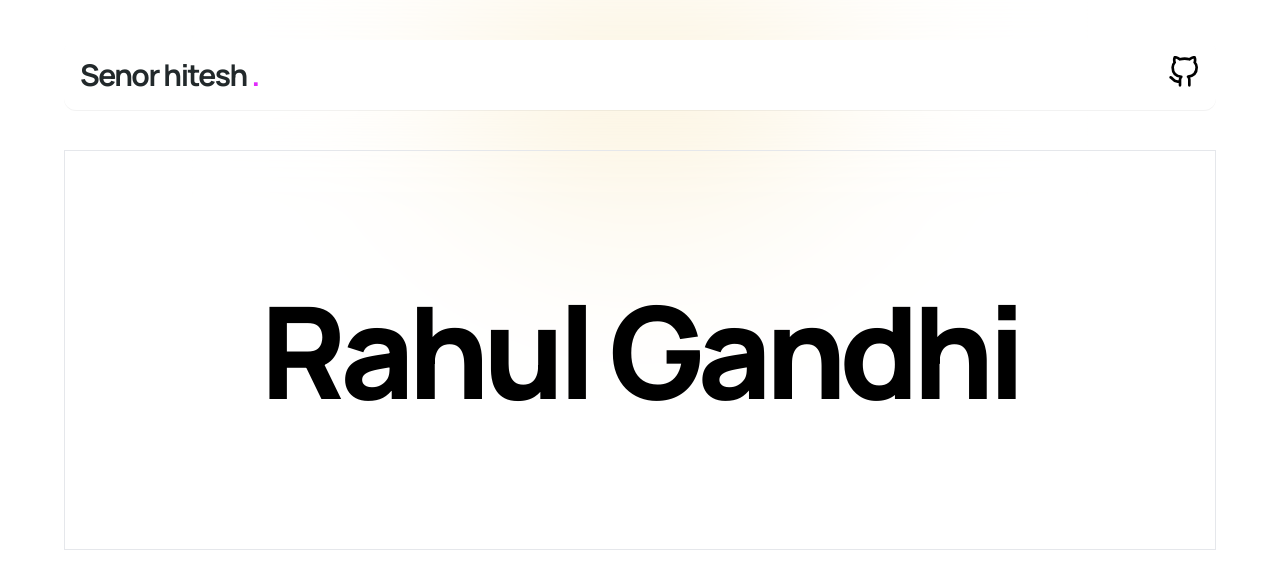
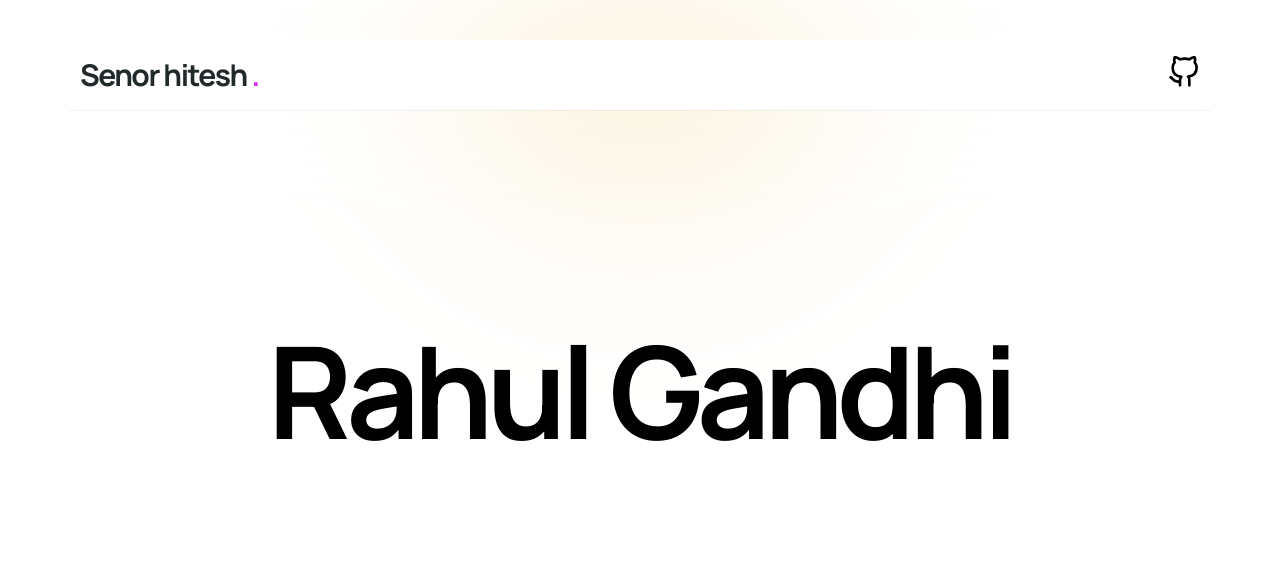
Before and after one commit to senorhitesh/Aloo-To-Sona, a React (Vite) app in the folder Allo-to-Gold/: page / in a window 1280 px wide. Shown: the top 588 px of the page. Built offline with nearby package versions, Linux system fonts and the light colour scheme.

Commit message:
cursor fixed

```diff
--- a/Allo-to-Gold/package.json
+++ b/Allo-to-Gold/package.json
@@ -11,6 +11,7 @@
   },
   "dependencies": {
     "@tailwindcss/vite": "^4.2.1",
+    "framer-motion": "^12.35.0",
     "react": "^19.2.0",
     "react-dom": "^19.2.0",
     "styled-components": "^6.3.11",
--- a/Allo-to-Gold/src/App.jsx
+++ b/Allo-to-Gold/src/App.jsx
@@ -5,29 +5,26 @@ import Hero from './components/Hero'
 import CustomCursor from './components/CustomCursor'
 
 const App = () => {
- // Start the cursor off-screen so it doesn't flash at the top-left corner
   const [mousePos, setMousePos] = useState({ x: -100, y: -100 });
+  const [isHovering, setisHovering] = useState(false)
 
   useEffect(() => {
-    // Define the function inside useEffect since it's only used here
     const handleMouseMove = (e) => {
       setMousePos({ x: e.clientX, y: e.clientY });
     };
 
-    // Listen to the whole window for mouse movements
     window.addEventListener('mousemove', handleMouseMove);
 
-    // Cleanup function to prevent memory leaks when the component unmounts
     return () => {
       window.removeEventListener('mousemove', handleMouseMove);
     };
   }, []);
   return (<>
+    <div className='max-w-6xl mx-auto  '>
       <Gradient/>
-      <div className='max-w-6xl mx-auto cursor-none'>
-     <CustomCursor x={mousePos.x} y={mousePos.y} />
+     <CustomCursor x={mousePos.x} y={mousePos.y} isHovering={isHovering} />
       <NavBar />
-      <Hero/>
+      <Hero setIsHovering={setisHovering} isHovering={isHovering} />
     </div>
     </>
   )
--- a/Allo-to-Gold/src/components/CustomCursor.jsx
+++ b/Allo-to-Gold/src/components/CustomCursor.jsx
@@ -1,16 +1,20 @@
-import React from 'react'
+import React from 'react';
+import { motion } from 'framer-motion';
 
-const CustomCursor = ({ x, y }) => {
+const CustomCursor = ({ x, y, isHovering }) => {
   return (
-    <div
-      className='w-6 h-6 bg-mist-950 rounded-full fixed pointer-events-none z-50'
-      style={{
-        top: y,
-        left: x,
-        transform: 'translate(-50%, -50%)' // Centers the circle on the mouse tip
-      }}
-    ></div>
-  )
-}
+<motion.div
+  className="fixed rounded-full pointer-events-none z-50 bg-white"
+  animate={{
+    // If width is 24, subtract 12. If hovering width is 96, subtract 48.
+    x: x - (isHovering ? 48 : 12),
+    y: y - (isHovering ? 48 : 12),
+    width: isHovering ? 166 : 24,
+    height: isHovering ? 166 : 24,
+  }}
+  style={{ mixBlendMode: "difference" }}
+/>
+  );
+};
 
 export default CustomCursor;
--- a/Allo-to-Gold/src/components/GithubBtn.jsx
+++ b/Allo-to-Gold/src/components/GithubBtn.jsx
@@ -6,7 +6,7 @@ const GithubBtn = () => {
   <button>
   <svg stroke-linejoin="round" stroke-linecap="round" stroke-width="2" stroke="currentColor" fill="none" viewBox="0 0 24 24" class="w-8 hover:scale-125 duration-200 hover:stroke-blue-500"><path d="M9 19c-5 1.5-5-2.5-7-3m14 6v-3.87a3.37 3.37 0 0 0-.94-2.61c3.14-.35 6.44-1.54 6.44-7A5.44 5.44 0 0 0 20 4.77 5.07 5.07 0 0 0 19.91 1S18.73.65 16 2.48a13.38 13.38 0 0 0-7 0C6.27.65 5.09 1 5.09 1A5.07 5.07 0 0 0 5 4.77a5.44 5.44 0 0 0-1.5 3.78c0 5.42 3.3 6.61 6.44 7A3.37 3.37 0 0 0 9 18.13V22"></path></svg>
   </button>
-  <span class="absolute top-14 left-[50%] -translate-x-[50%]
+  <span className="absolute top-14 left-[50%] -translate-x-[50%]
   z-20 origin-left scale-0 px-3 rounded-lg border
   border-gray-300 bg-white py-2 text-sm font-bold
   shadow-md transition-all duration-300 ease-in-out
--- a/Allo-to-Gold/src/components/Gradient.jsx
+++ b/Allo-to-Gold/src/components/Gradient.jsx
@@ -21,6 +21,3 @@ const Gradient = () => {
 }
 
 export default Gradient
-  {/* Purple Glow Top */}
-
-     {/* Your Content/Components */}
--- a/Allo-to-Gold/src/components/Hero.jsx
+++ b/Allo-to-Gold/src/components/Hero.jsx
@@ -1,7 +1,15 @@
-const Hero = () => {
+// Use { setIsHovering } with curly braces to destructure the prop
+const Hero = ({ setIsHovering ,isHovering}) => {
   return (
-      <div className='flex text-center items-center justify-center h-100 border border-gray-200'>
-          <p className='text-center text-9xl tracking-tighter font-extrabold '>Rahul Gandhi</p>
+    <div className='flex items-center justify-center h-[60vh]'>
+      <h1
+        onMouseEnter={() => setIsHovering(true)}
+        onMouseLeave={() => setIsHovering(false)}
+        className={`text-9xl font-bold tracking-tighter px-8 py-4 rounded-xl transition-all duration-500 ease-out
+          `}
+      >
+        Rahul Gandhi
+      </h1>
     </div>
   )
 }
```
Also changed, not shown: 1 other file (tests, documents, lock files or other folders).
